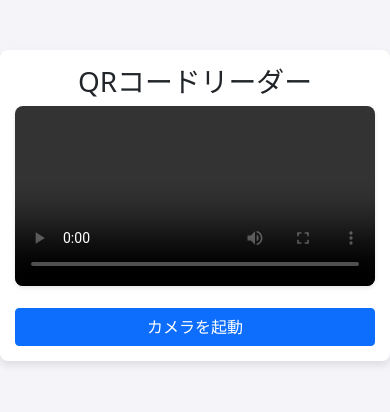
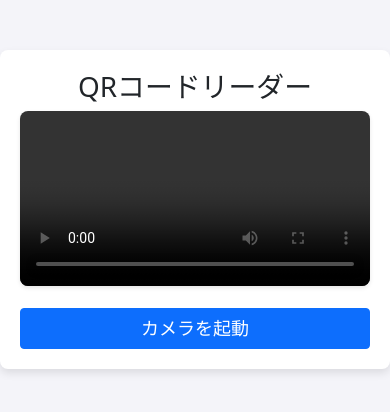
Before and after one commit to SmylyDesign/code-reader, a plain HTML site: page index.html in a window 390 px wide. Drawn offline with nearby package versions, Linux system fonts and the light colour scheme.

Commit message:
Add files via upload

```diff
--- a/index.html
+++ b/index.html
@@ -34,14 +34,6 @@
         #startButton {
             width: 100%;
             font-size: 18px;
-        }
-        @media (max-width: 768px) {
-            .container {
-                padding: 15px;
-            }
-            #startButton {
-                font-size: 16px;
-            }
         }
     </style>
 </head>
@@ -81,6 +73,7 @@
                 })
                 .catch(function(error) {
                     console.error("カメラのアクセスに失敗しました。", error);
+                    alert("カメラへのアクセスを許可してください。");
                 });
         });
 
```
